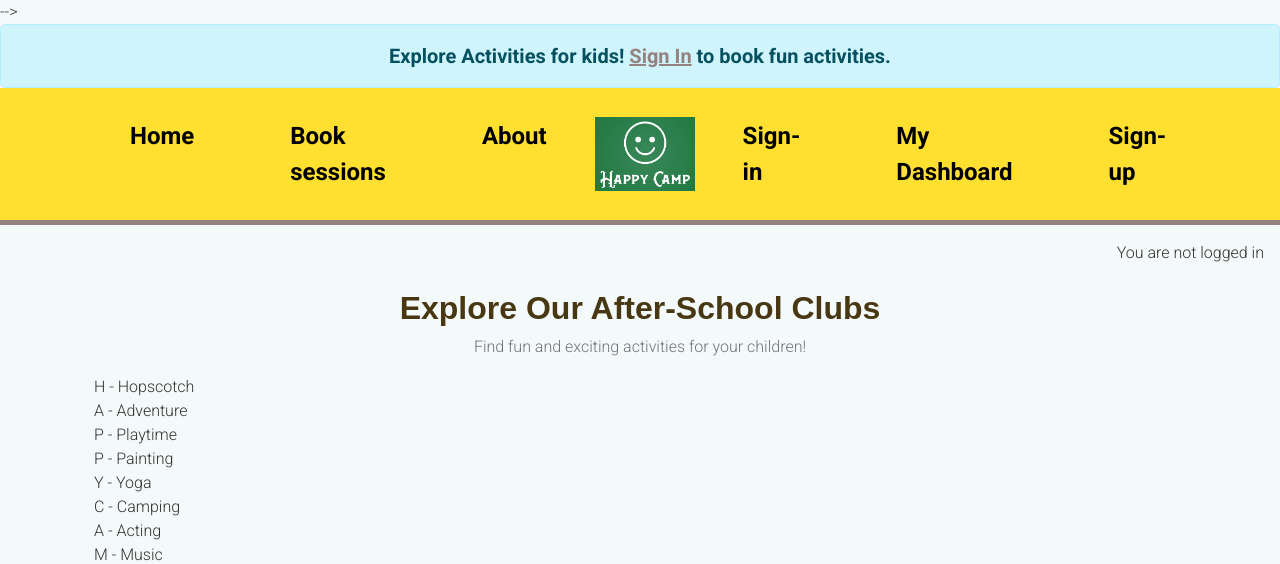
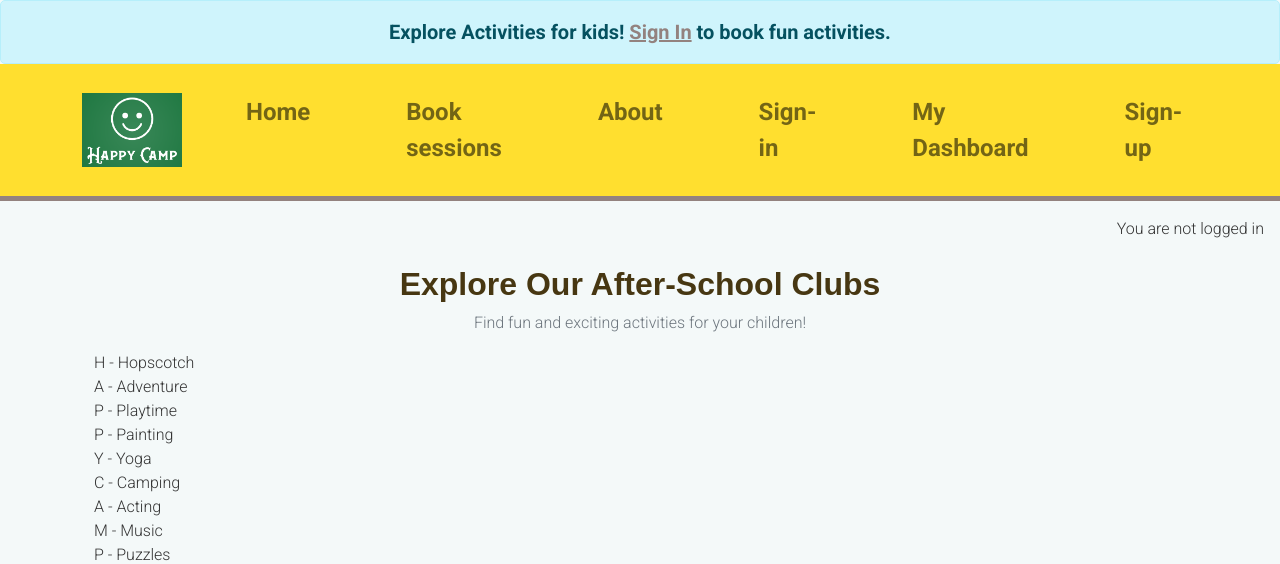
Before and after one commit to SonaliP11/HappyCamp, a Django app: template camp/templates/camp/index.html in a window 1280 px wide. Shown: the top 564 px of the page. Run offline with Django 4.2, Linux system fonts and the light colour scheme; the template is opened without the code that fills it, so the values that code supplies are empty; some web fonts are replaced.

Commit message:
Update navbar styles and add new image asset

```diff
--- a/static/css/style.css
+++ b/static/css/style.css
@@ -59,16 +59,15 @@ p.lead {
     color: black; /* Black */
 }
 
-
-
 /* Navbar Toggle (Mobile) */
 .navbar-toggler {
-    border: none;
-    outline: none;
+    border: black;
+    outline: black;
 }
 
 .navbar-toggler-icon {
-    filter: invert(100%);
+    border-radius: 5px; /* Optional: Add some border radius */
+    padding: 5px; /* Optional: Add some padding */
 }
 
 /* Messages */
--- a/templates/base.html
+++ b/templates/base.html
@@ -20,28 +20,22 @@
     <link rel="icon" href="{% static 'images/favicon.ico' %}" type="image/x-icon">
 
     <!-- Google Fonts CSS -->
-
     <link rel="preconnect" href="https://fonts.googleapis.com">
     <link rel="preconnect" href="https://fonts.gstatic.com" crossorigin>
     <link href="https://fonts.googleapis.com/css2?family=Alkatra:wght@400..700&family=Delius+Swash+Caps&display=swap" rel="stylesheet">
+    <link href="https://fonts.googleapis.com/css2?family=Roboto:wght@300&display=swap" rel="stylesheet">
+    <link href="https://fonts.googleapis.com/css2?family=Lato:wght@300;700&display=swap" rel="stylesheet">
 
-
-    <link rel="preconnect" href="https://fonts.gstatic.com">
-    <link rel="preconnect" href="https://fonts.googleapis.com">
-    <link rel="preconnect" href="https://fonts.gstatic.com" crossorigin>
-    <link href="https://fonts.googleapis.com/css2?family=Roboto:wght@300&display=swap" rel="stylesheet">
-    <link href="https://fonts.googleapis.com/css2?family=Lato:wght@300;700&display=swap" rel="stylesheet"> -->
-    {% block link %}
     <!-- Font Awesome CSS -->
     <link rel="stylesheet" href="https://cdnjs.cloudflare.com/ajax/libs/font-awesome/5.15.3/css/all.min.css">
 
     <!-- Bootstrap CSS -->
-    <link href="https://cdn.jsdelivr.net/npm/bootstrap@5.0.1/dist/css/bootstrap.min.css" rel="stylesheet"
-        integrity="sha384-+0n0xVW2eSR5OomGNYDnhzAbDsOXxcvSN1TPprVMTNDbiYZCxYbOOl7+AMvyTG2x" crossorigin="anonymous">
-      <!-- Custom CSS -->
-      <link rel="stylesheet" href="{% static 'css/style.css' %}">
-      {% endblock %}
+    <link href="https://cdn.jsdelivr.net/npm/bootstrap@5.0.1/dist/css/bootstrap.min.css" rel="stylesheet">
 
+    <!-- Custom CSS -->
+    <link href="{% static 'css/style.css' %}" rel="stylesheet">
+
+    {% block link %}{% endblock %}
 </head>
 
 <body class="d-flex flex-column h-100 main-bg">
@@ -57,76 +51,30 @@
     </div>
 
     <div class="navbar-background" style="background-color: #ffdf2f;">
-        <nav class="navbar navbar-expand-xl" style="color: black;">
+        <nav class="navbar navbar-expand-xl navbar-light" style="color: black;">
             <div class="container">
-                <div class="navbar-nav mr-auto nav-left">
-                    <a class="nav-item nav-link fs-4 px-5"
-                        href="{% url 'home' %}"><strong>Home</strong></a>
-                    <a class="nav-item nav-link fs-4 px-5" href="{% url 'booking-list' %}"><strong>Book sessions</strong></a>
-                    <a class="nav-item nav-link fs-4 px-5" href="{% url 'about' %}"><strong>About</strong></a>
-                </div>
-                <a class="navbar-brand mx-auto logo-container" href="{% url 'home' %}">
+                <a class="navbar-brand logo-container" href="{% url 'home' %}">
                     <img src="{% static 'images/logo1.png' %}" alt="Logo" class="logo" width="100">
                 </a>
-                <div class="navbar-nav ml-auto nav-right">
-                    <a class="nav-item nav-link fs-4 px-5" href="{% url 'account_login' %}"><strong>Sign-in</strong></a>
-                    <a class="nav-item nav-link fs-4 px-5" href="{% url 'child-list' %}"><strong>My Dashboard</strong></a>
-                    <a class="nav-item nav-link fs-4 px-5" href="{% url 'account_signup' %}"><strong>Sign-up</strong></a>
+                <button class="navbar-toggler" type="button" data-bs-toggle="collapse" data-bs-target="#navbarNav" aria-controls="navbarNav" aria-expanded="false" aria-label="Toggle navigation">
+                    <span class="navbar-toggler-icon"></span>
+                </button>
+                <div class="collapse navbar-collapse" id="navbarNav">
+                    <div class="navbar-nav me-auto nav-left">
+                        <a class="nav-item nav-link fs-4 px-5" href="{% url 'home' %}"><strong>Home</strong></a>
+                        <a class="nav-item nav-link fs-4 px-5" href="{% url 'booking-list' %}"><strong>Book sessions</strong></a>
+                        <a class="nav-item nav-link fs-4 px-5" href="{% url 'about' %}"><strong>About</strong></a>
+                    </div>
+                    <div class="navbar-nav ms-auto nav-right">
+                        <a class="nav-item nav-link fs-4 px-5" href="{% url 'account_login' %}"><strong>Sign-in</strong></a>
+                        <a class="nav-item nav-link fs-4 px-5" href="{% url 'child-list' %}"><strong>My Dashboard</strong></a>
+                        <a class="nav-item nav-link fs-4 px-5" href="{% url 'account_signup' %}"><strong>Sign-up</strong></a>
+                    </div>
                 </div>
             </div>
         </nav>
-
     </div>
 
-    <!-- Navigation
-    <nav class="navbar navbar-expand-lg navbar-light bg-white">
-        <div class="container-fluid">
-            <a class="navbar-brand" href="{% url 'home' %}"><span class="brand">Happy<span class="red-o">Camp</span></span></a>
-            <button class="navbar-toggler" type="button" data-bs-toggle="collapse" data-bs-target="#navbarText"
-                aria-controls="navbarText" aria-expanded="false" aria-label="Toggle navigation">
-                <span class="navbar-toggler-icon"></span>
-            </button>
-            <div class="collapse navbar-collapse" id="navbarText">
-                <ul class="navbar-nav me-auto mb-2 mb-lg-0">
-                    <li class="nav-item">
-                        <a class="nav-link {% if request.path == home_url %}active{% endif %}" aria-current="page"
-                            href="{% url 'home' %}">Home</a>
-                    </li>
-                    <li class="nav-item">
-                      <a class="nav-link {% if request.path == child_list_url %}active{% endif %}" aria-current="page"
-                          href="{% url 'child-list' %}">My Children</a>
-                    </li>
-                    <li class="nav-item">
-                        <a class="nav-link {% if request.path == booking_list_url %}active{% endif %}" aria-current="page"
-                            href="{% url 'booking-list' %}">Bookings</a>
-                    </li>
-                    <li class="nav-item">
-                        <a class="nav-link {% if request.path == about_url %}active{%endif%}" aria-current="page"
-                            href="#">About</a>
-                    </li>
-                    {% if user.is_authenticated %}
-                    <li class="nav-item">
-                        <a class="nav-link {% if request.path == logout_url %}active{% endif %}" aria-current="page"
-                            href="{% url 'account_logout' %}">Logout</a>
-                    </li>
-                    {% else %}
-                    <li class="nav-item">
-                        <a class="nav-link {% if request.path == signup_url %}active{% endif %}" aria-current="page"
-                            href="{% url 'account_signup' %}">Register</a>
-                    </li>
-                    <li class="nav-item">
-                        <a class="nav-link {% if request.path == login_url %}active{% endif %}" aria-current="page"
-                            href="{% url 'account_login' %}">Login</a>
-                    </li>
-                    {% endif %}
-                </ul>
-                <span class="navbar-text text-muted">
-                    Adventures Await
-                </span>
-            </div>
-        </div>
-    </nav>
--->
     <!-- Displaying Django messages -->
     <div class="container">
         <div class="row">
@@ -169,9 +117,7 @@
         </p>
     </footer>
 
-  <script src="https://cdn.jsdelivr.net/npm/bootstrap@5.0.1/dist/js/bootstrap.bundle.min.js"
-      integrity="sha384-gtEjrD/SeCtmISkJkNUaaKMoLD0//ElJ19smozuHV6z3Iehds+3Ulb9Bn9Plx0x4" crossorigin="anonymous">
-  </script>
+  <script src="https://cdn.jsdelivr.net/npm/bootstrap@5.1.3/dist/js/bootstrap.bundle.min.js"></script>
   {% block extras %}
   {% endblock %}
 
```
Also changed, not shown: static/images/happykids.jpeg (added).
